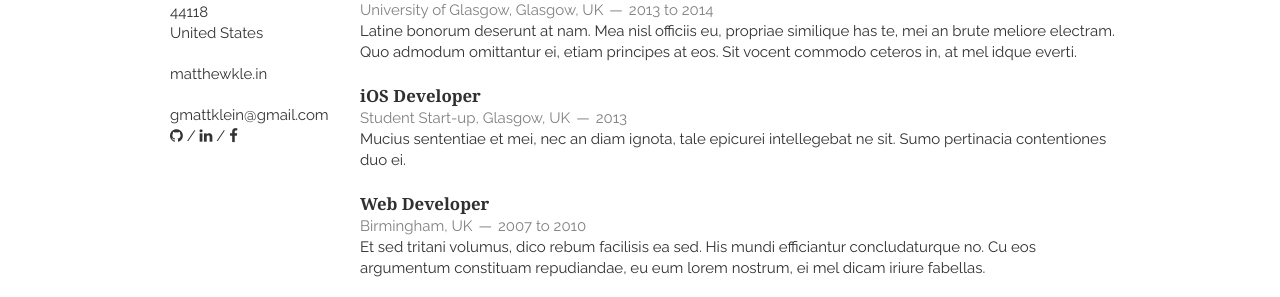
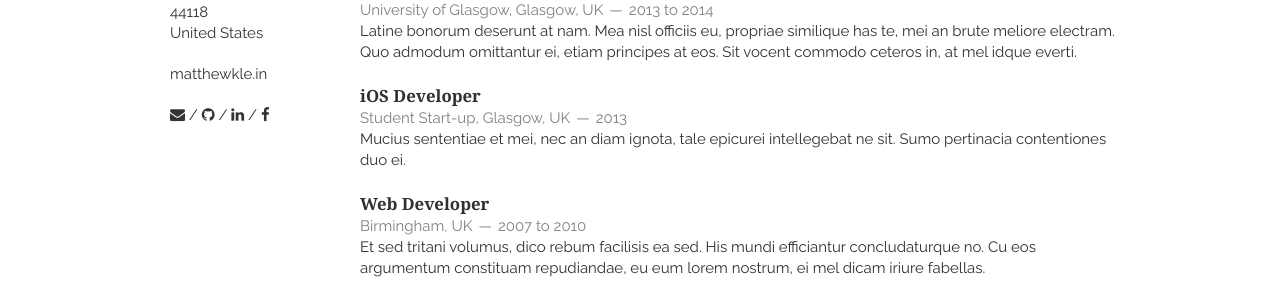
Before and after one commit to kleinma/kleinma.github.io, a Jekyll site: the page built from index.html, in a window 1280 px wide. Shown: the part 357-654 px from the top of the page. Built offline with Jekyll 4.4.1, drawn with Linux system fonts in a browser that asks for light colours; nearby versions of some CDN libraries; Markdown is read by kramdown in place of the engine named in the settings; the list of posts is cut into pages by our own code.

Commit message:
Switched to email icon (no address listed).
This might not be good.

```diff
--- a/_includes/sidebar.html
+++ b/_includes/sidebar.html
@@ -20,7 +20,7 @@
             <a href="{{ site.website_full }}">{{ site.website }}</a><br/>
         </p>
         <p>
-            <a href="{{ site.email_full }}">{{ site.email }}</a><br/>
+            <a href="{{ site.email_full }}"><i class="fa fa-envelope"></i></a> /
             <a href="https://github.com/{{ site.github }}"><i class="fa fa-github"></i></a> /
             <a href="https://linkedin.com/in/{{ site.linkedin }}"><i class="fa fa-linkedin"></i></a> /
             <a href="https://facebook.com/{{ site.facebook }}"><i class="fa fa-facebook"></i></a>
```
